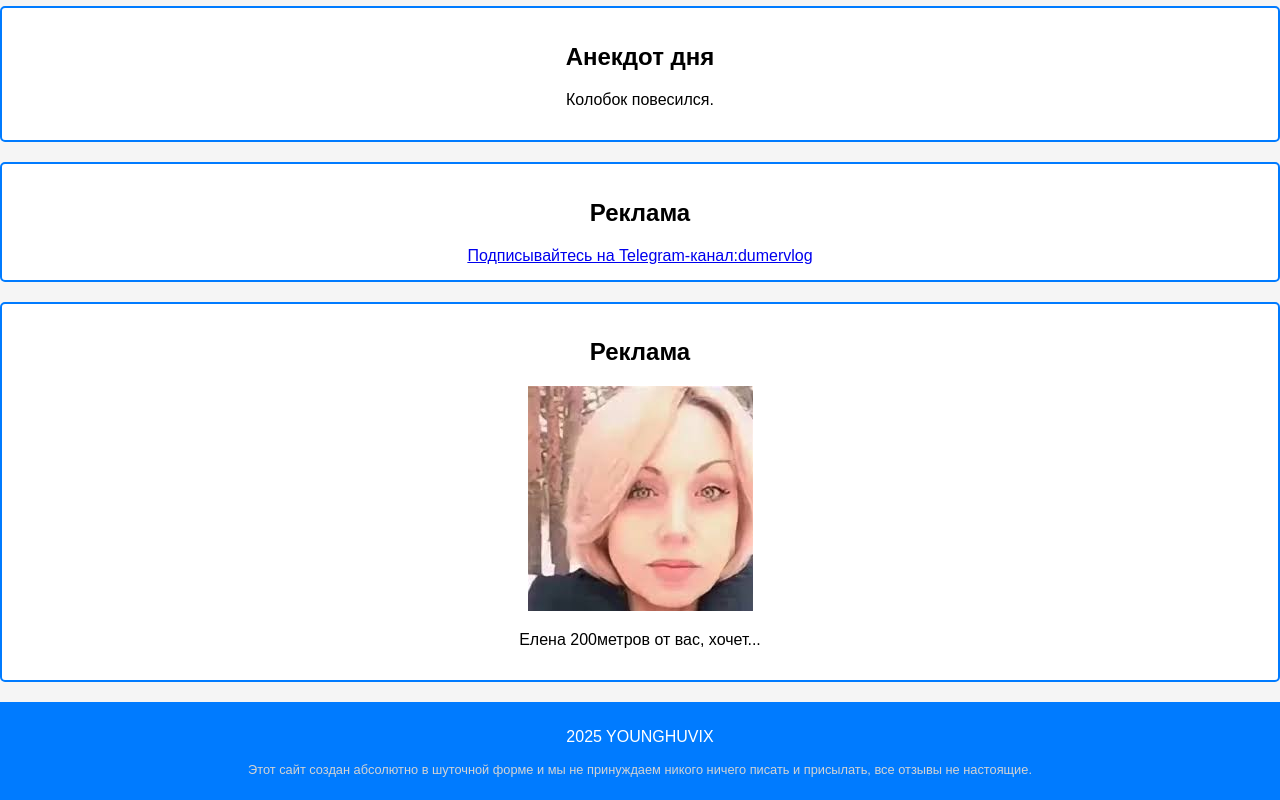
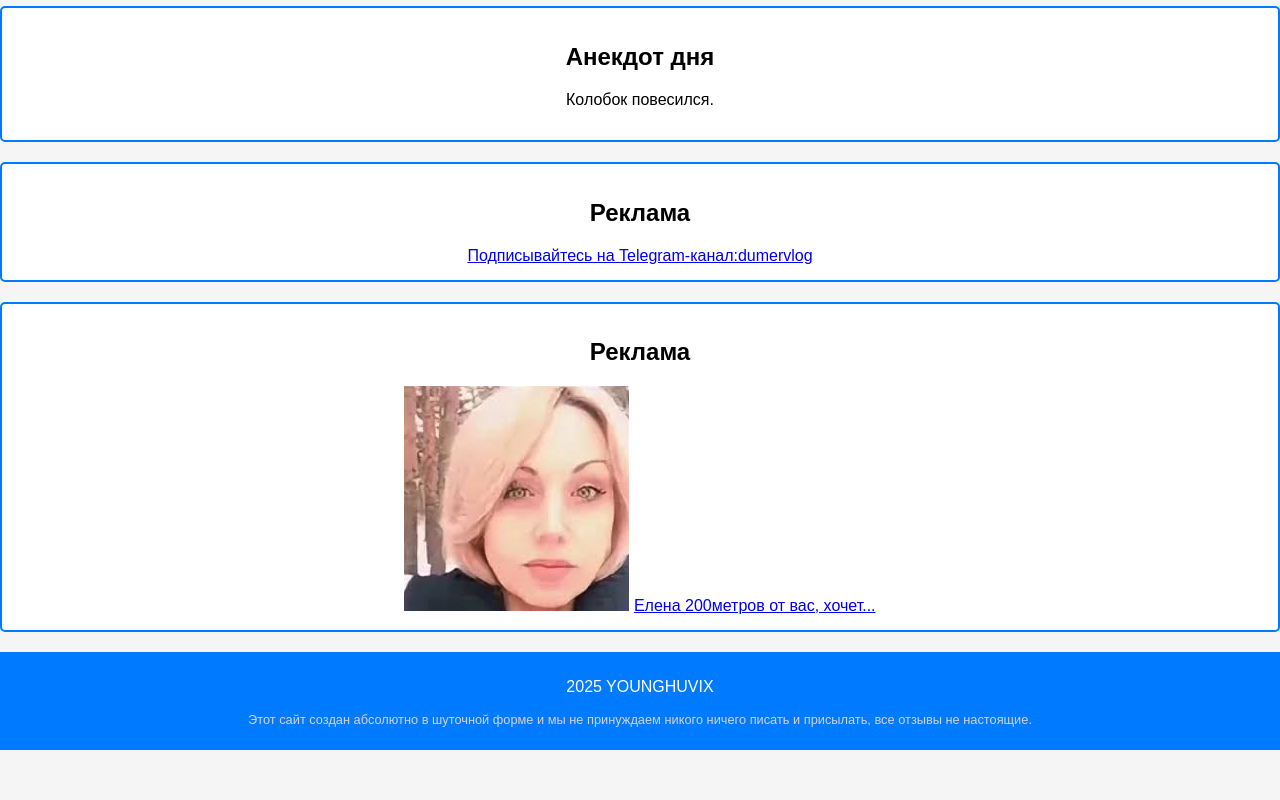
Before and after one commit to PLata279/steam.free, a plain HTML site: page index.html in a window 1280 px wide. Shown: the part 1733-2533 px from the top of the page. After the commit the page ends 2483 px from the top, so only its background shows below. Drawn offline with Linux system fonts and the light colour scheme.

Commit message:
index.html

```diff
--- a/index.html
+++ b/index.html
@@ -69,7 +69,7 @@
                 <section class="advertising2">
             <h2>Реклама</h2>
             <img src="mmm.jpg">
-            <p>Елена 200метров от вас, хочет...</p>
+            <a href="https://www.icegay.tv/ru/categories">Елена 200метров от вас, хочет...</a>
         </section>
     </main>
 
```
